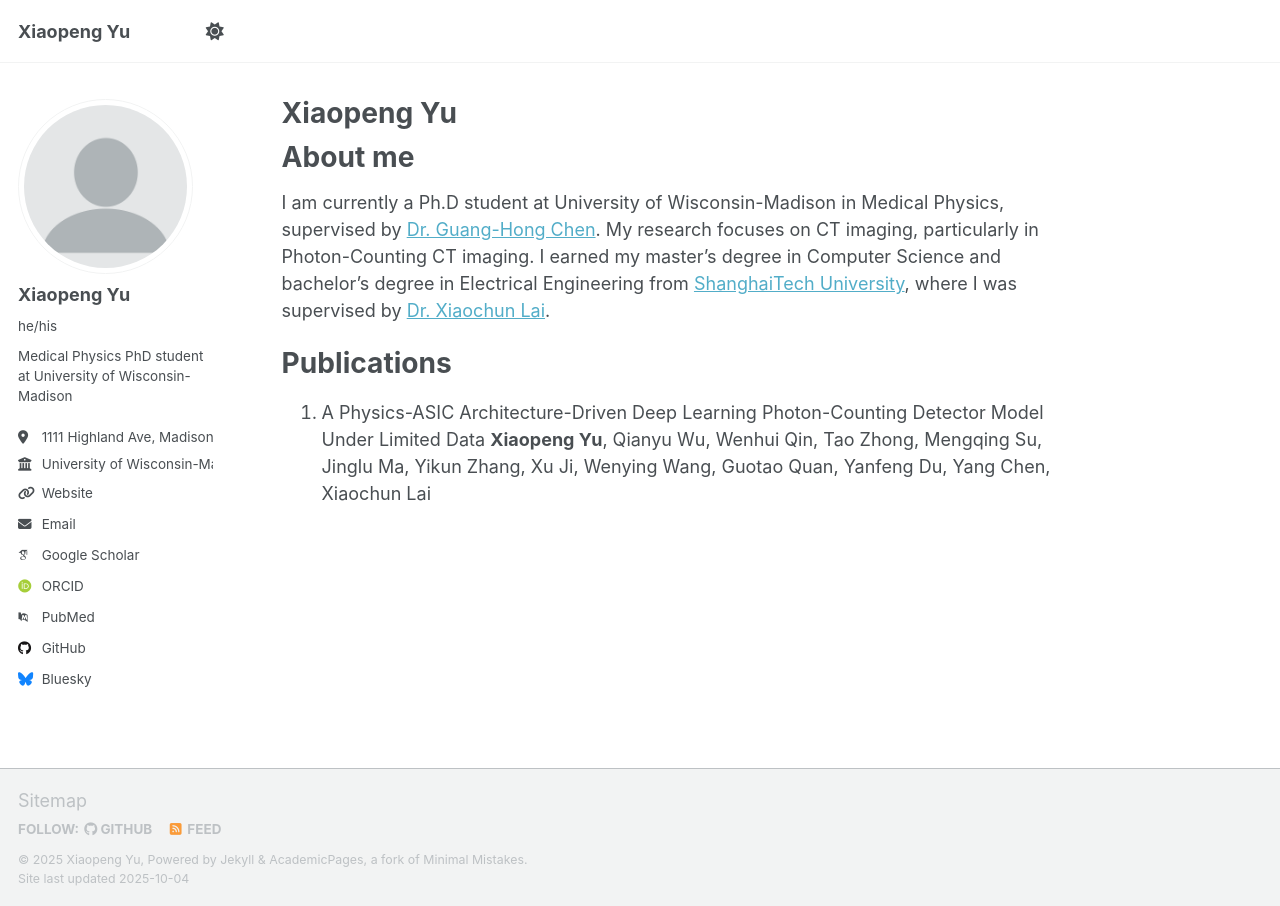
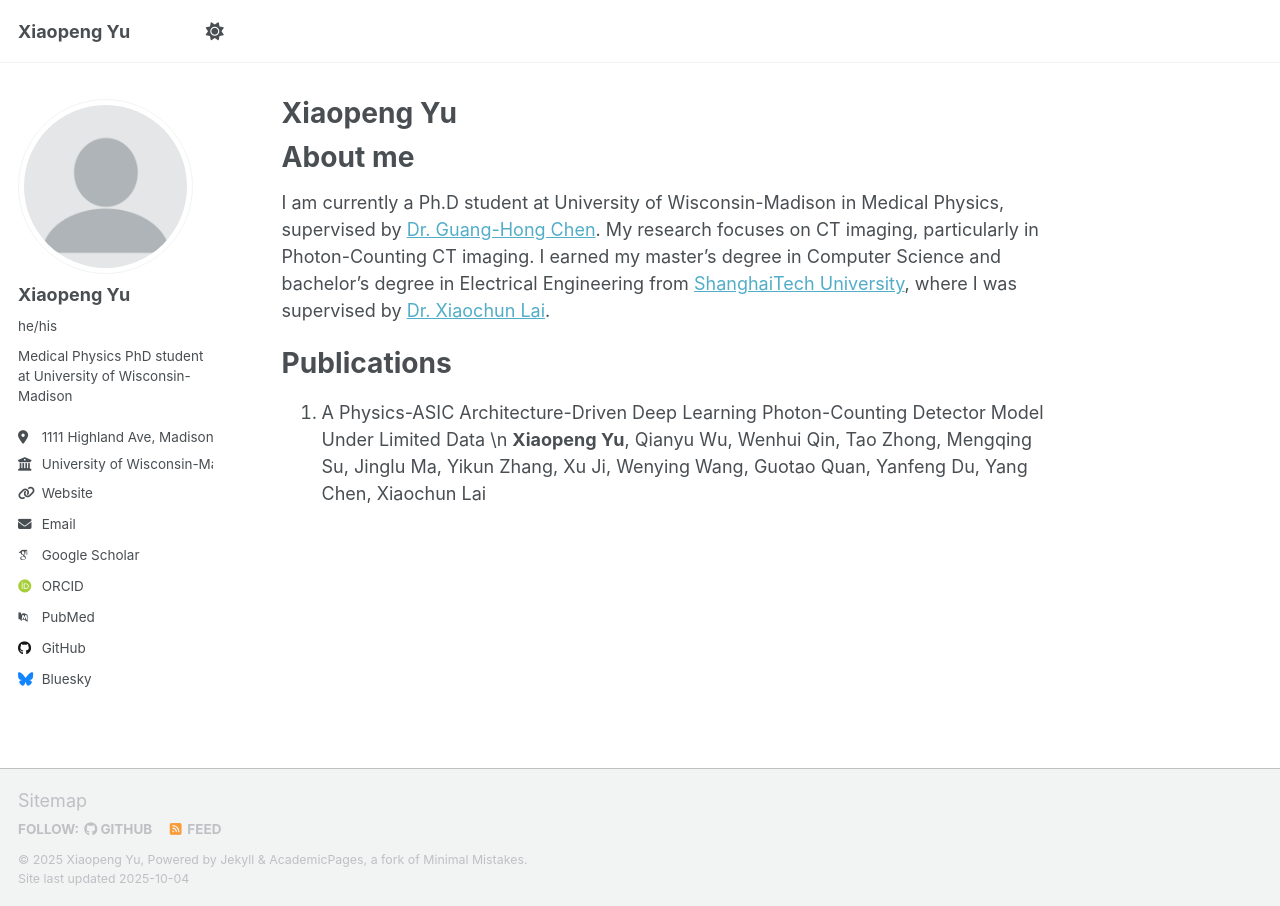
Before and after one commit to xp1999/xp1999.github.io, a Jekyll site: the page built from _pages/about.md, in a window 1280 px wide. Built offline with Jekyll 4.4.1, drawn with Linux system fonts in a browser that asks for light colours; some web fonts are replaced; a script that is not in the unit is left out.

```diff
--- a/_pages/about.md
+++ b/_pages/about.md
@@ -14,5 +14,5 @@ I am currently a Ph.D student at University of Wisconsin-Madison in Medical Phys
 
 Publications
 ======
-1. A Physics-ASIC Architecture-Driven Deep Learning Photon-Counting Detector Model Under Limited Data
+1. A Physics-ASIC Architecture-Driven Deep Learning Photon-Counting Detector Model Under Limited Data \n
 **Xiaopeng Yu**, Qianyu Wu, Wenhui Qin, Tao Zhong, Mengqing Su, Jinglu Ma, Yikun Zhang, Xu Ji, Wenying Wang, Guotao Quan, Yanfeng Du, Yang Chen, Xiaochun Lai
```
